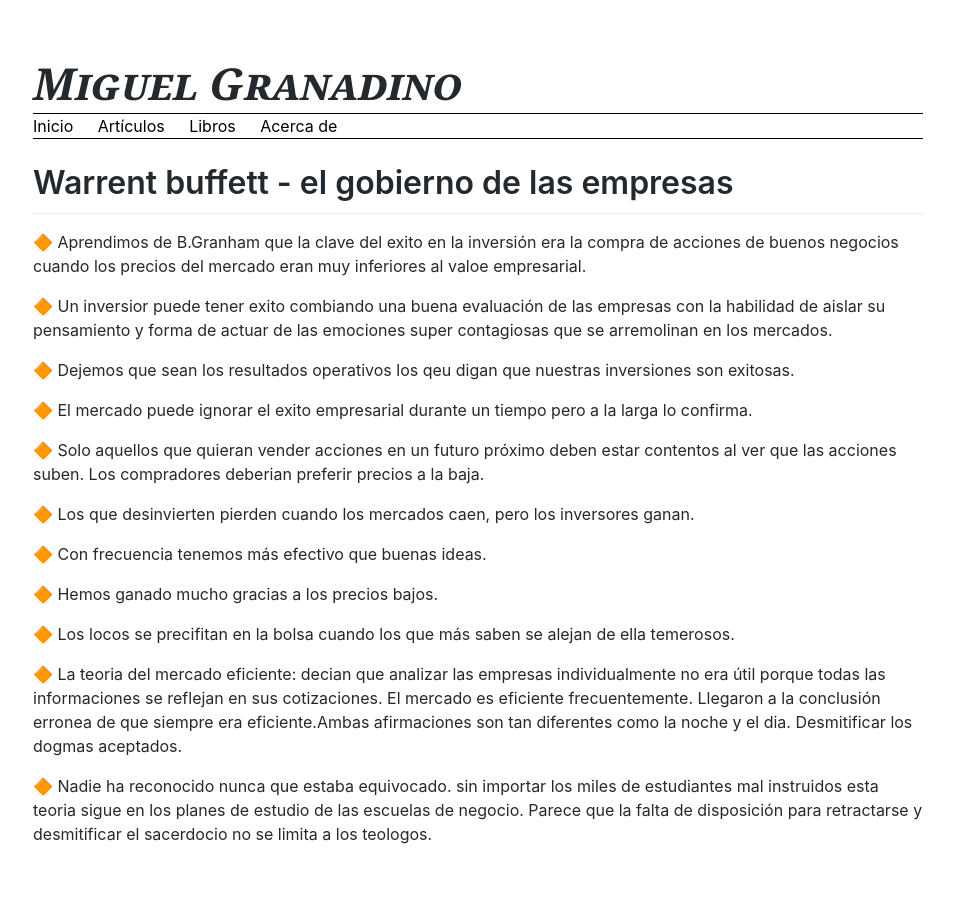
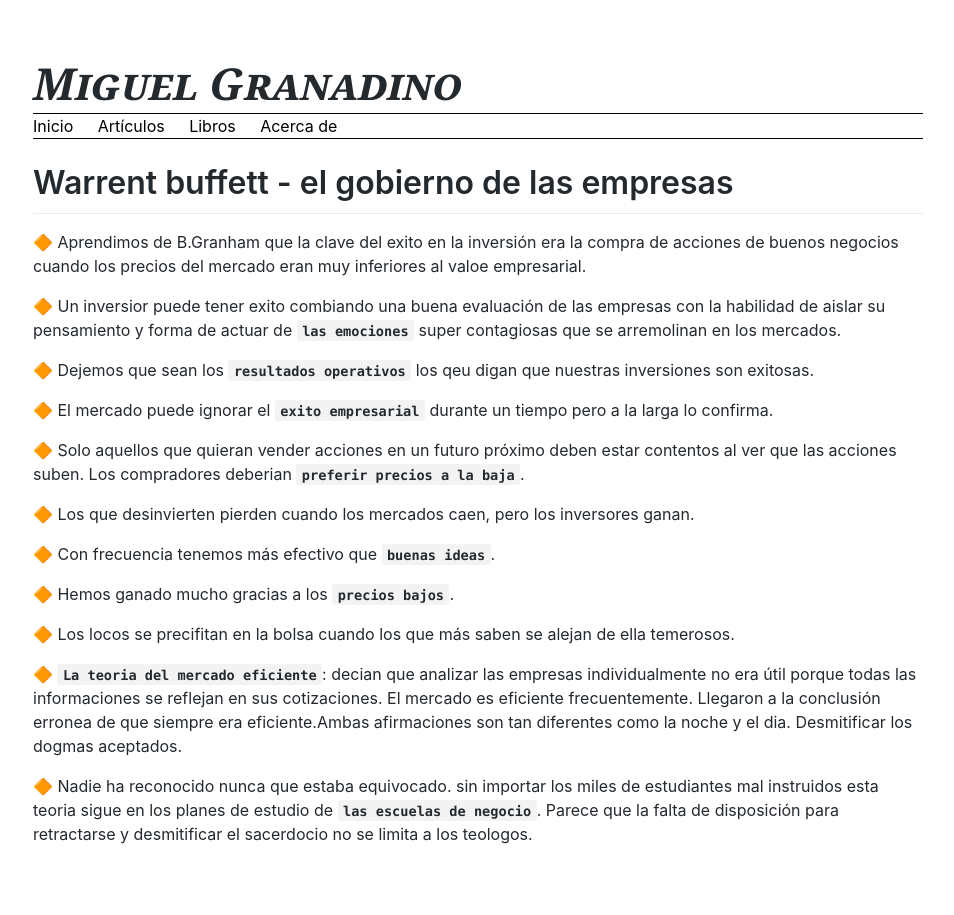
Before and after one commit to Akira3030/formacion, a Jekyll site: the page built from articulos/warrent-buffet-gobierno-empresas.md, in a window 1280 px wide. Shown: the whole page, without its empty margins (162-1116 px from the left). Built offline with Jekyll 4.4.1, drawn with Linux system fonts in a browser that asks for light colours; emoji names are drawn with the system emoji font; our own code applies the rules of GitHub Pages for plain Markdown files.

```diff
--- a/articulos/warrent-buffet-gobierno-empresas.md
+++ b/articulos/warrent-buffet-gobierno-empresas.md
@@ -6,29 +6,29 @@ de buenos negocios cuando los precios del mercado eran muy inferiores al valoe e
 
 
 :large_orange_diamond: Un inversior puede tener exito combiando una buena evaluación de las empresas con la habilidad
-de aislar su pensamiento y forma de actuar de las emociones super contagiosas que se arremolinan
+de aislar su pensamiento y forma de actuar de **`las emociones`** super contagiosas que se arremolinan
 en los mercados.
 
 
 
-:large_orange_diamond: Dejemos que sean los resultados operativos los qeu digan que nuestras inversiones son exitosas.
+:large_orange_diamond: Dejemos que sean los **`resultados operativos`** los qeu digan que nuestras inversiones son exitosas.
 
 
 
-:large_orange_diamond: El mercado puede ignorar el exito empresarial durante un tiempo pero a la larga lo confirma.
+:large_orange_diamond: El mercado puede ignorar el **`exito empresarial`** durante un tiempo pero a la larga lo confirma.
 
-:large_orange_diamond: Solo aquellos que quieran vender acciones en un futuro próximo deben estar contentos al ver que las acciones suben. Los compradores deberian preferir precios a la baja.
+:large_orange_diamond: Solo aquellos que quieran vender acciones en un futuro próximo deben estar contentos al ver que las acciones suben. Los compradores deberian **`preferir precios a la baja`**.
 
 :large_orange_diamond: Los que desinvierten pierden cuando los mercados caen, pero los inversores ganan.
 
-:large_orange_diamond: Con frecuencia tenemos más efectivo que buenas ideas.
+:large_orange_diamond: Con frecuencia tenemos más efectivo que **`buenas ideas`**.
 
-:large_orange_diamond: Hemos ganado mucho gracias a los precios bajos.
+:large_orange_diamond: Hemos ganado mucho gracias a los **`precios bajos`**.
 
 :large_orange_diamond: Los locos se precifitan en la bolsa cuando los que más saben se alejan de ella temerosos.
 
-:large_orange_diamond: La teoria del mercado eficiente: decian que analizar las empresas individualmente no era útil porque todas las informaciones se reflejan en sus cotizaciones.
+:large_orange_diamond: **`La teoria del mercado eficiente`**: decian que analizar las empresas individualmente no era útil porque todas las informaciones se reflejan en sus cotizaciones.
 El mercado es eficiente frecuentemente. Llegaron a la conclusión erronea de que siempre era eficiente.Ambas afirmaciones son tan diferentes como la noche y el dia.
 Desmitificar los dogmas aceptados.
 
-:large_orange_diamond: Nadie ha reconocido nunca que estaba equivocado. sin importar los miles de estudiantes mal instruidos esta teoria sigue en los planes de estudio de las escuelas de negocio. Parece que la falta de disposición para retractarse y desmitificar el sacerdocio no se limita a los teologos.
+:large_orange_diamond: Nadie ha reconocido nunca que estaba equivocado. sin importar los miles de estudiantes mal instruidos esta teoria sigue en los planes de estudio de **`las escuelas de negocio`**. Parece que la falta de disposición para retractarse y desmitificar el sacerdocio no se limita a los teologos.
```
